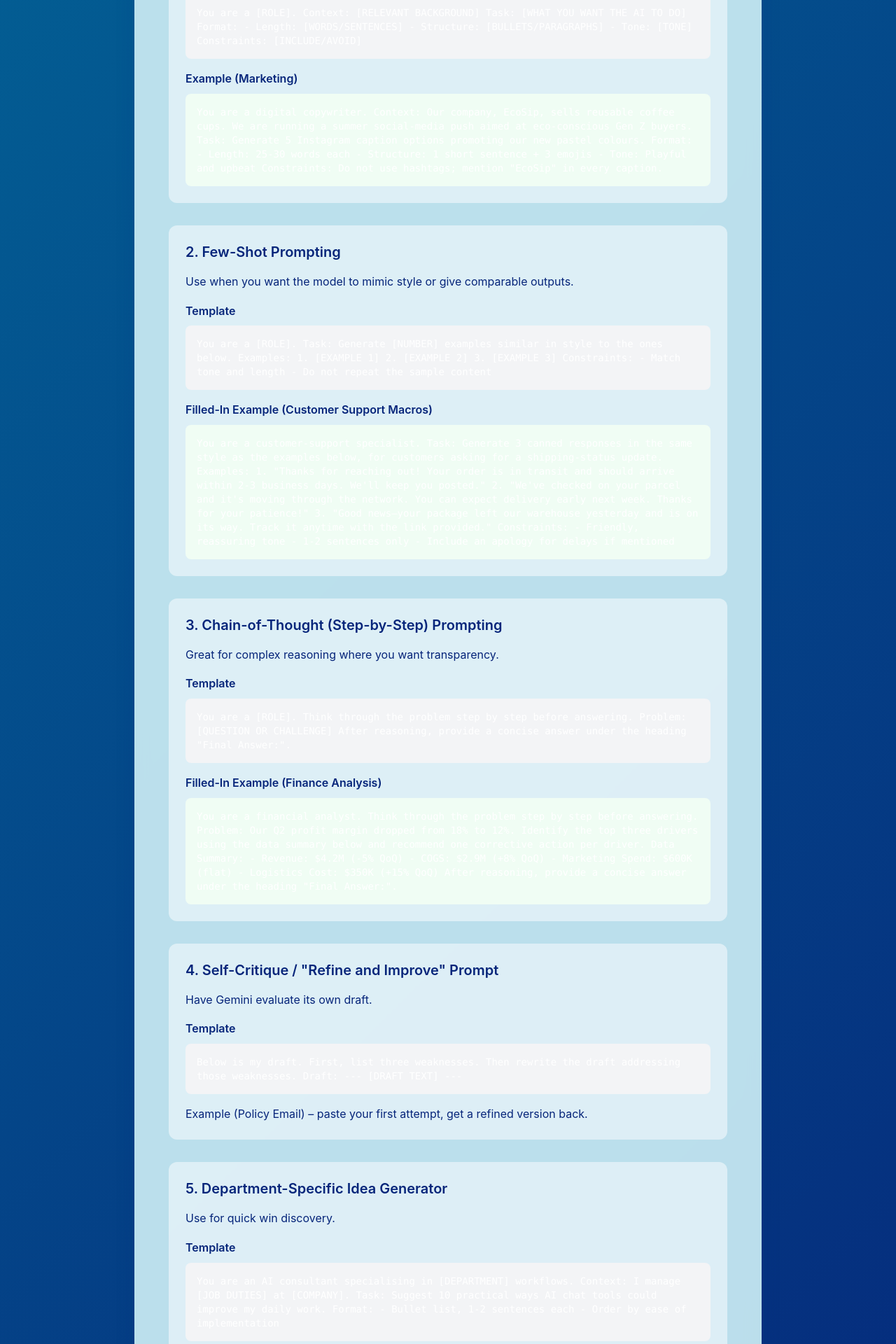
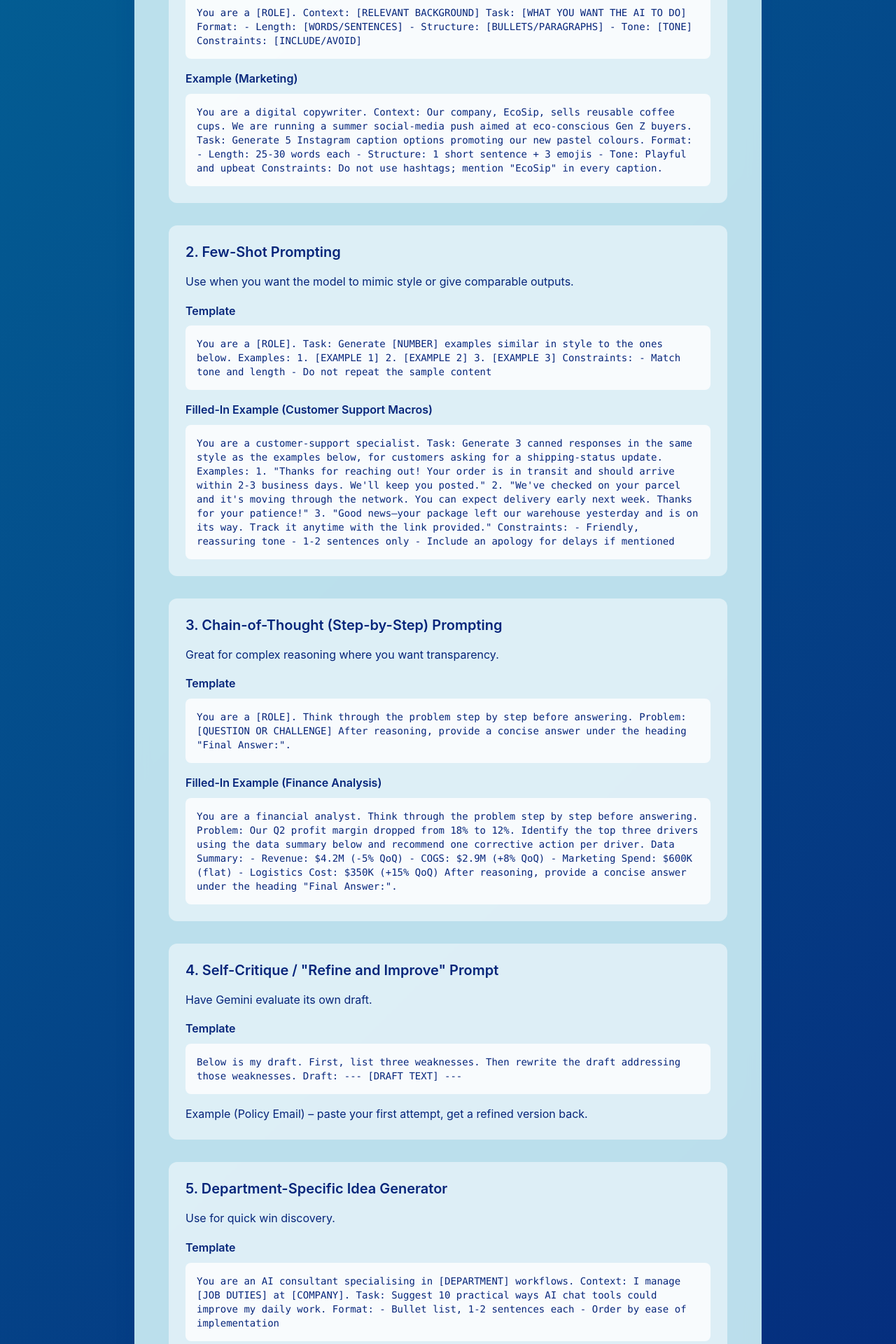
Before and after one commit to Operosus/gemini-guide-spark, a React (Vite) app: page /guide/prompt-engineering in a window 1280 px wide. Shown: the part 1580-3500 px from the top of the page at 70% size. Built offline with nearby package versions, Linux system fonts and the light colour scheme.

Commit message:
Fix text color on prompt page
The text on the "Write a good prompt" page has been updated to dark blue.

```diff
--- a/src/pages/PromptEngineeringGuide.tsx
+++ b/src/pages/PromptEngineeringGuide.tsx
@@ -98,8 +98,8 @@ export default function PromptEngineeringGuide() {
                 <h3 className="text-xl font-semibold text-text-primary mb-4">1. Basic Instruction Prompt</h3>
 
                 <h4 className="font-semibold text-text-primary mb-2">Template</h4>
-                <div className="bg-gray-100 p-4 rounded-lg mb-4 font-mono text-sm">
-                  <pre className="whitespace-pre-wrap">You are a [ROLE].
+                <div className="bg-white/80 p-4 rounded-lg mb-4 font-mono text-sm">
+                  <pre className="whitespace-pre-wrap text-text-primary">You are a [ROLE].
 
 Context:
 [RELEVANT BACKGROUND]
@@ -117,8 +117,8 @@ Constraints:
                 </div>
 
                 <h4 className="font-semibold text-text-primary mb-2">Example (Marketing)</h4>
-                <div className="bg-green-50 p-4 rounded-lg font-mono text-sm">
-                  <pre className="whitespace-pre-wrap">You are a digital copywriter.
+                <div className="bg-white/80 p-4 rounded-lg font-mono text-sm">
+                  <pre className="whitespace-pre-wrap text-text-primary">You are a digital copywriter.
 
 Context:
 Our company, EcoSip, sells reusable coffee cups. We are running a summer social-media push aimed at eco-conscious Gen Z buyers.
@@ -141,8 +141,8 @@ Do not use hashtags; mention "EcoSip" in every caption.</pre>
                 <p className="text-text-secondary mb-4">Use when you want the model to mimic style or give comparable outputs.</p>
 
                 <h4 className="font-semibold text-text-primary mb-2">Template</h4>
-                <div className="bg-gray-100 p-4 rounded-lg mb-4 font-mono text-sm">
-                  <pre className="whitespace-pre-wrap">You are a [ROLE].
+                <div className="bg-white/80 p-4 rounded-lg mb-4 font-mono text-sm">
+                  <pre className="whitespace-pre-wrap text-text-primary">You are a [ROLE].
 
 Task:
 Generate [NUMBER] examples similar in style to the ones below.
@@ -158,8 +158,8 @@ Constraints:
                 </div>
 
                 <h4 className="font-semibold text-text-primary mb-2">Filled-In Example (Customer Support Macros)</h4>
-                <div className="bg-green-50 p-4 rounded-lg font-mono text-sm">
-                  <pre className="whitespace-pre-wrap">You are a customer-support specialist.
+                <div className="bg-white/80 p-4 rounded-lg font-mono text-sm">
+                  <pre className="whitespace-pre-wrap text-text-primary">You are a customer-support specialist.
 
 Task:
 Generate 3 canned responses in the same style as the examples below, for customers asking for a shipping-status update.
@@ -181,8 +181,8 @@ Constraints:
                 <p className="text-text-secondary mb-4">Great for complex reasoning where you want transparency.</p>
 
                 <h4 className="font-semibold text-text-primary mb-2">Template</h4>
-                <div className="bg-gray-100 p-4 rounded-lg mb-4 font-mono text-sm">
-                  <pre className="whitespace-pre-wrap">You are a [ROLE]. Think through the problem step by step before answering.
+                <div className="bg-white/80 p-4 rounded-lg mb-4 font-mono text-sm">
+                  <pre className="whitespace-pre-wrap text-text-primary">You are a [ROLE]. Think through the problem step by step before answering.
 
 Problem:
 [QUESTION OR CHALLENGE]
@@ -191,8 +191,8 @@ After reasoning, provide a concise answer under the heading "Final Answer:".</pr
                 </div>
 
                 <h4 className="font-semibold text-text-primary mb-2">Filled-In Example (Finance Analysis)</h4>
-                <div className="bg-green-50 p-4 rounded-lg font-mono text-sm">
-                  <pre className="whitespace-pre-wrap">You are a financial analyst. Think through the problem step by step before answering.
+                <div className="bg-white/80 p-4 rounded-lg font-mono text-sm">
+                  <pre className="whitespace-pre-wrap text-text-primary">You are a financial analyst. Think through the problem step by step before answering.
 
 Problem:
 Our Q2 profit margin dropped from 18% to 12%. Identify the top three drivers using the data summary below and recommend one corrective action per driver.
@@ -212,8 +212,8 @@ After reasoning, provide a concise answer under the heading "Final Answer:".</pr
                 <p className="text-text-secondary mb-4">Have Gemini evaluate its own draft.</p>
 
                 <h4 className="font-semibold text-text-primary mb-2">Template</h4>
-                <div className="bg-gray-100 p-4 rounded-lg mb-4 font-mono text-sm">
-                  <pre className="whitespace-pre-wrap">Below is my draft. First, list three weaknesses. Then rewrite the draft addressing those weaknesses.
+                <div className="bg-white/80 p-4 rounded-lg mb-4 font-mono text-sm">
+                  <pre className="whitespace-pre-wrap text-text-primary">Below is my draft. First, list three weaknesses. Then rewrite the draft addressing those weaknesses.
 
 Draft:
 ---
@@ -228,8 +228,8 @@ Draft:
                 <p className="text-text-secondary mb-4">Use for quick win discovery.</p>
 
                 <h4 className="font-semibold text-text-primary mb-2">Template</h4>
-                <div className="bg-gray-100 p-4 rounded-lg mb-4 font-mono text-sm">
-                  <pre className="whitespace-pre-wrap">You are an AI consultant specialising in [DEPARTMENT] workflows.
+                <div className="bg-white/80 p-4 rounded-lg mb-4 font-mono text-sm">
+                  <pre className="whitespace-pre-wrap text-text-primary">You are an AI consultant specialising in [DEPARTMENT] workflows.
 
 Context:
 I manage [JOB DUTIES] at [COMPANY].
```
